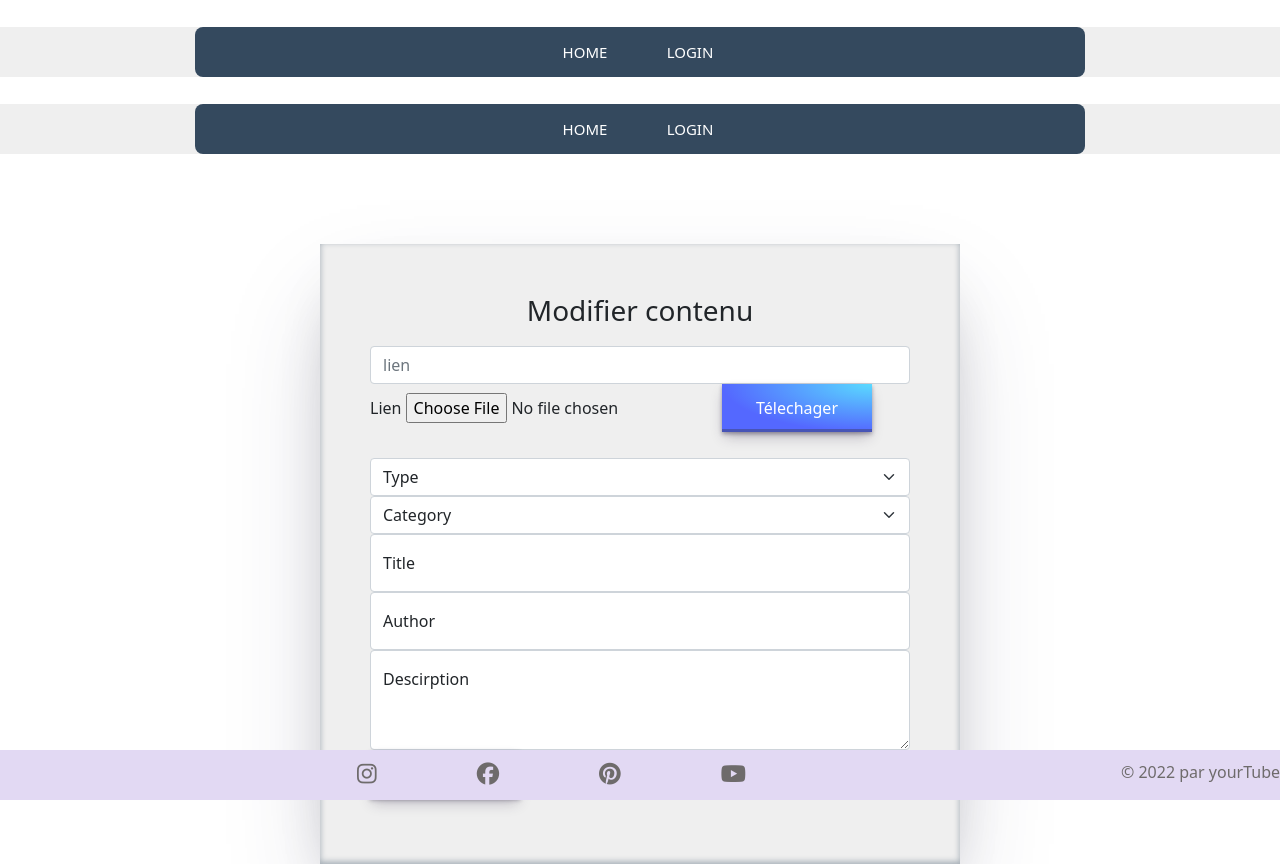
After one commit to AnnahRandriami/YourTube, a PHP site: the page made by views/templates/uptade.php in a window 1280 px wide. The commit adds this page. Run offline with PHP 8.4, Linux system fonts and the light colour scheme; the template is opened without the code that fills it, so the values that code supplies are empty; some libraries are stand-ins or nearby versions.

Commit message:
add uptadeUsers

```diff
--- /dev/null
+++ b/views/templates/uptade.php
@@ -0,0 +1,54 @@
+<?php include('header.php') ?>
+
+
+<main>
+
+
+        <section id="ajout">
+            <h3>Modifier contenu</h3>
+
+            <div class="form-floating">
+                <form action="profil" method="post" enctype="multipart/form-data">
+                    <input type="text" class="form-control" id="" value="<?= $data_contenu[0]['lien'] ?>"placeholder="lien">
+                    <label for="floatingInput">Lien</label>
+                    <input type="file" name="file">
+                    <button type="submit">Télechager</button>
+                </form>
+            </div>
+            <form action="uploadUptade">
+
+                <select class="form-select" name="" value="<?= $data_contenu[0]['type'] ?>" aria-label="Default select example">
+                    <option value="1">Type</option>
+                </select>
+                <select class="form-select" name="" value="<?= $data_contenu[0]['category'] ?>" aria-label="Default select example">
+                    <option value="1">Category</option>
+                </select>
+                <div class="form-floating">
+                    <input type="text" name="" value="<?= $data_contenu[0]['title'] ?>" class="form-control" id="" placeholder="name@example.com">
+                    <label for="floatingInput">Title</label>
+                </div>
+                <div class="form-floating">
+                    <input type="text" name="" value="<?= $data_contenu[0]['author'] ?>" class="form-control" id="" placeholder="name@example.com">
+                    <label for="floatingInput">Author</label>
+                </div>
+
+                <div class="form-floating">
+                    <textarea class="form-control" name=""  placeholder="Leave a comment here" id="floatingTextarea2" style="height: 100px"><?= $data_contenu[0]['content'] ?></textarea>
+                    <label for="floatingTextarea2">Descirption</label>
+                </div>
+
+                <button type="submit" name="idContenu" value="<?= $data_contenu[0]['idContenu'] ?>">Modifier</button>
+        </section>
+
+
+    </form>
+
+
+
+
+
+
+
+</main>
+
+<?php include('footer.php') ?>
```
Also changed, not shown: model/dataLayerClass.php (+31 -0 lines), src/index.php (+14 -11 lines), views/templates/accueil.php (+5 -13 lines), views/templates/mesListes.php (+15 -15 lines).
